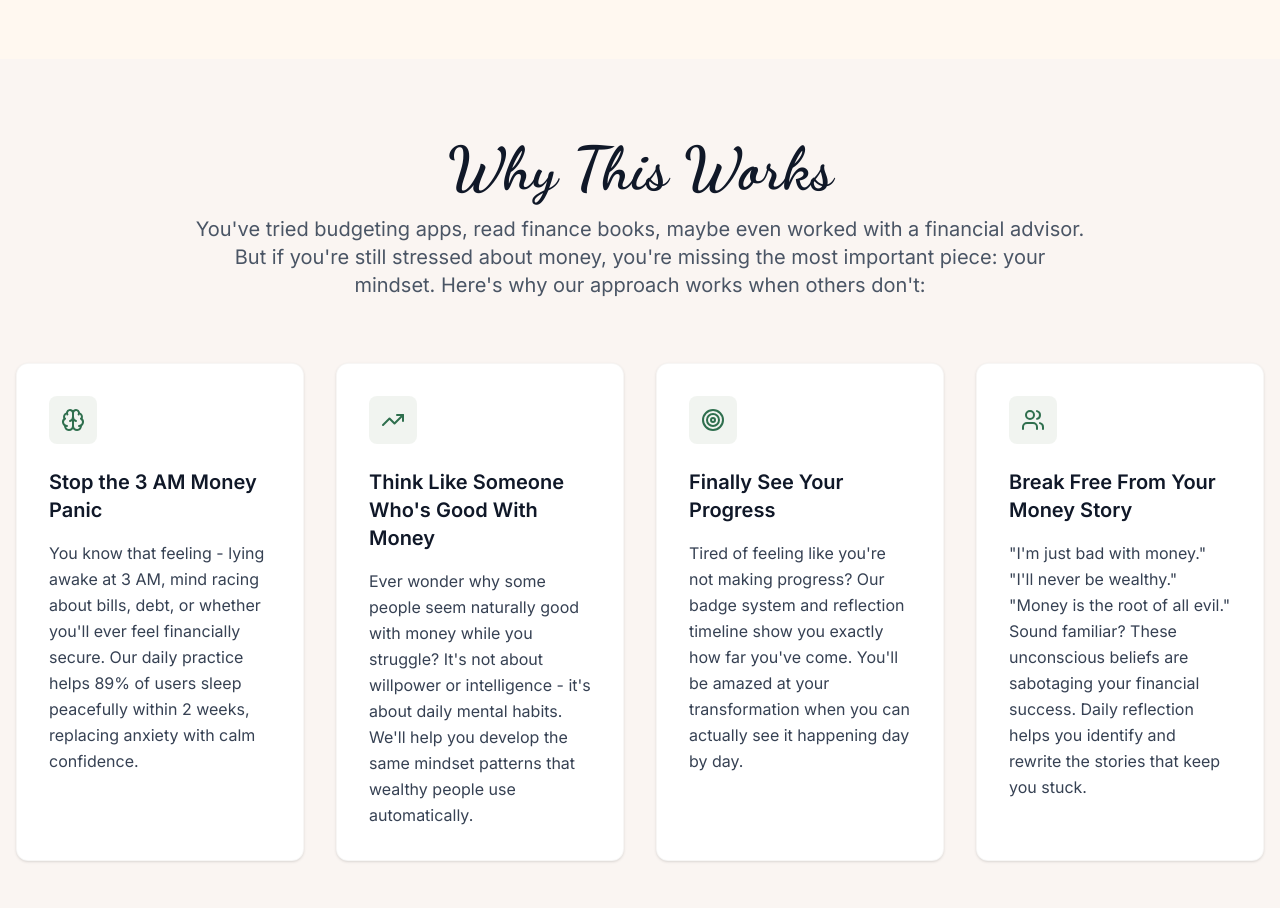
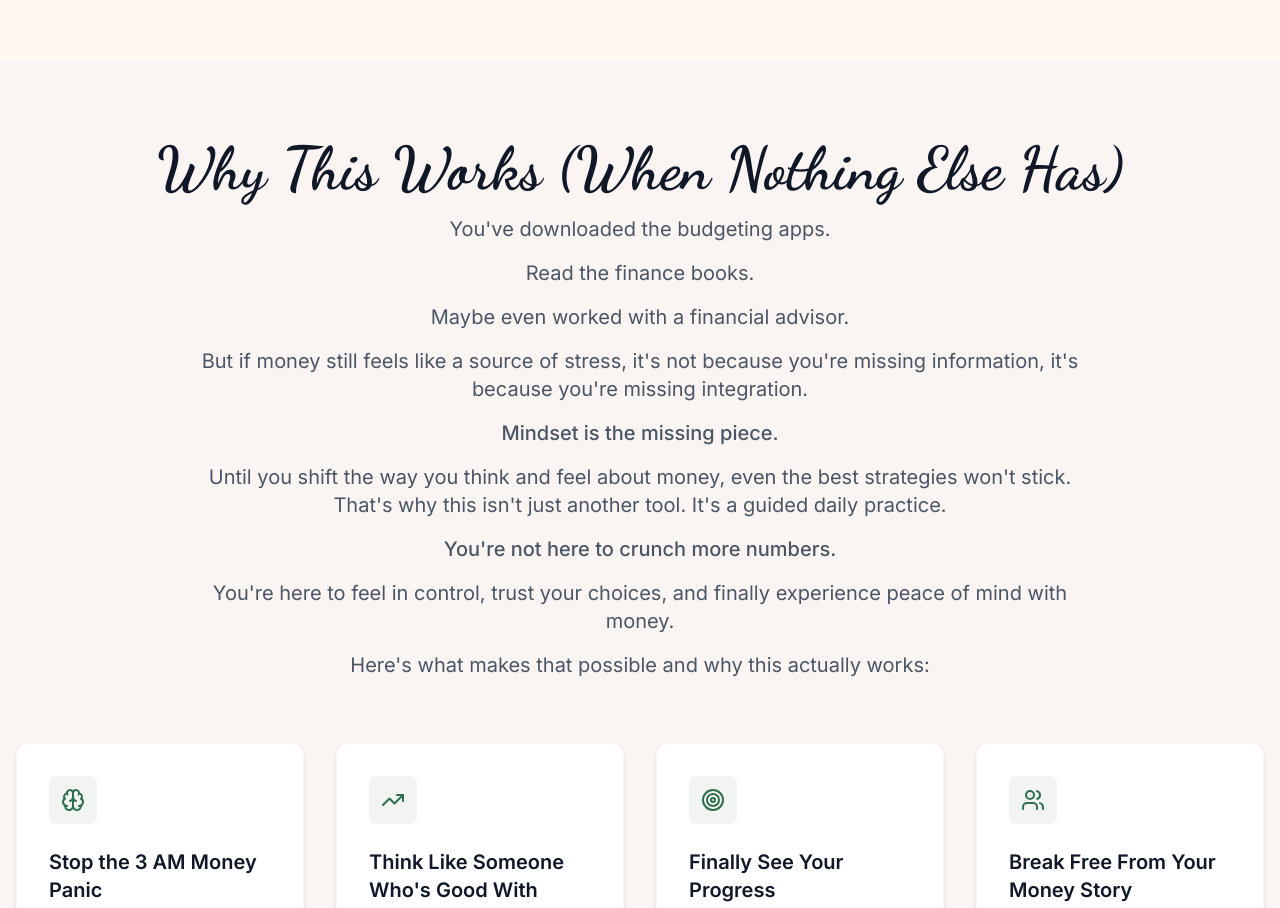
Before and after one commit to carolynjones73-create/mindful-landing, a React (Vite) app: page / in a window 1280 px wide. Shown: the part 3580-4488 px from the top of the page. Built offline with nearby package versions, Linux system fonts and the light colour scheme; no server answers.

Commit message:
Update Why This Works section introduction

```diff
--- a/src/components/landing/LandingPage.tsx
+++ b/src/components/landing/LandingPage.tsx
@@ -322,12 +322,18 @@ export default function LandingPage({ onGetStarted }: LandingPageProps) {
       <section className="py-20 bg-warm-beige/30">
         <div className="max-w-7xl mx-auto px-4">
           <div className="text-center mb-16">
-            <h2 className="text-5xl md:text-6xl font-bold text-gray-900 mb-4" style={{ fontFamily: 'Dancing Script, cursive' }}>Why This Works</h2>
-            <p className="text-xl text-gray-600 max-w-4xl mx-auto">
-              You've tried budgeting apps, read finance books, maybe even worked with a financial advisor.
-              But if you're still stressed about money, you're missing the most important piece: your mindset.
-              Here's why our approach works when others don't:
-            </p>
+            <h2 className="text-5xl md:text-6xl font-bold text-gray-900 mb-4" style={{ fontFamily: 'Dancing Script, cursive' }}>Why This Works (When Nothing Else Has)</h2>
+            <div className="text-xl text-gray-600 max-w-4xl mx-auto space-y-4">
+              <p>You've downloaded the budgeting apps.</p>
+              <p>Read the finance books.</p>
+              <p>Maybe even worked with a financial advisor.</p>
+              <p>But if money still feels like a source of stress, it's not because you're missing information, it's because you're missing integration.</p>
+              <p className="font-medium">Mindset is the missing piece.</p>
+              <p>Until you shift the way you think and feel about money, even the best strategies won't stick. That's why this isn't just another tool. It's a guided daily practice.</p>
+              <p className="font-medium">You're not here to crunch more numbers.</p>
+              <p>You're here to feel in control, trust your choices, and finally experience peace of mind with money.</p>
+              <p>Here's what makes that possible and why this actually works:</p>
+            </div>
           </div>
 
           <div className="grid md:grid-cols-2 lg:grid-cols-4 gap-8">
```
